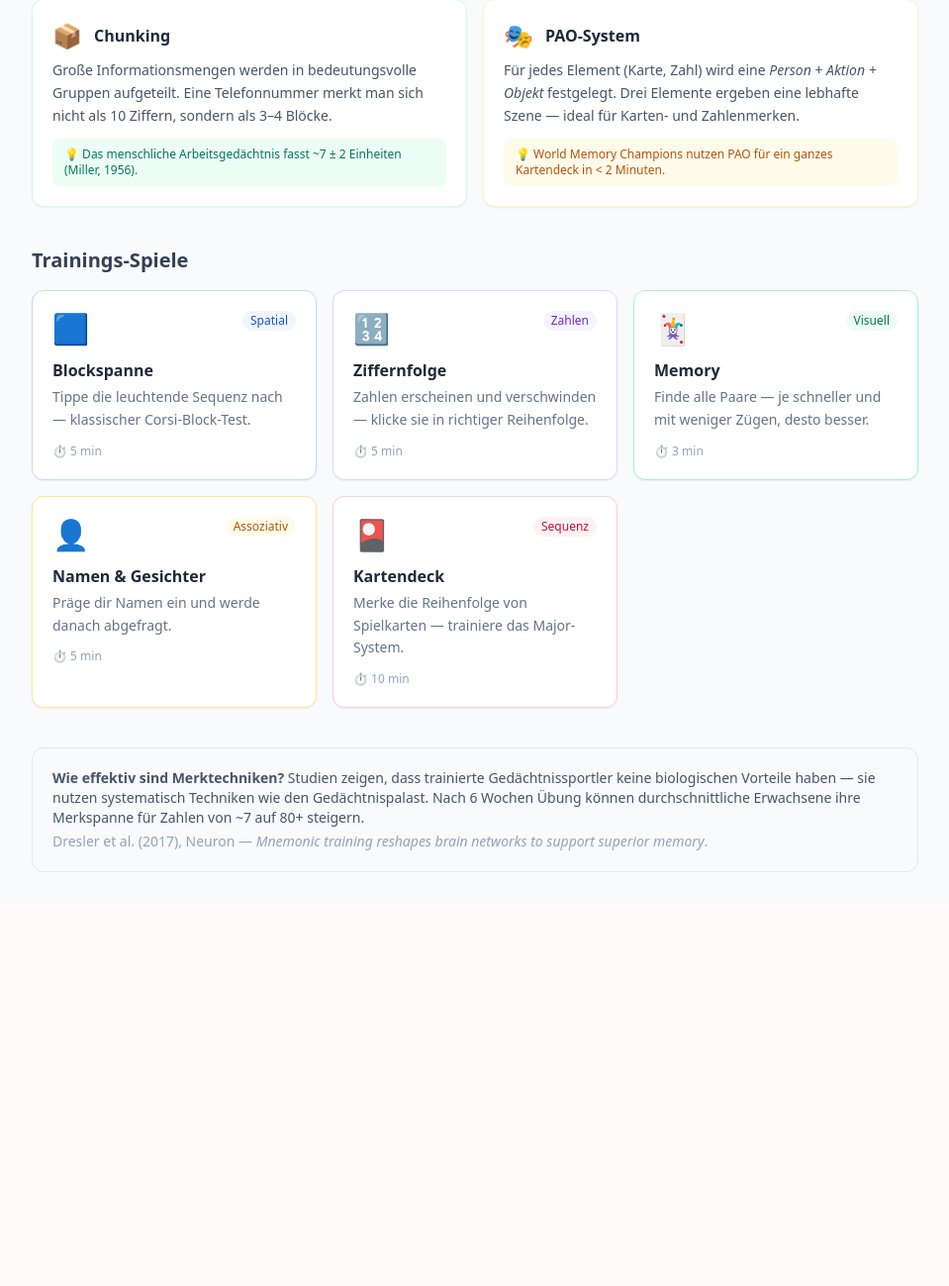
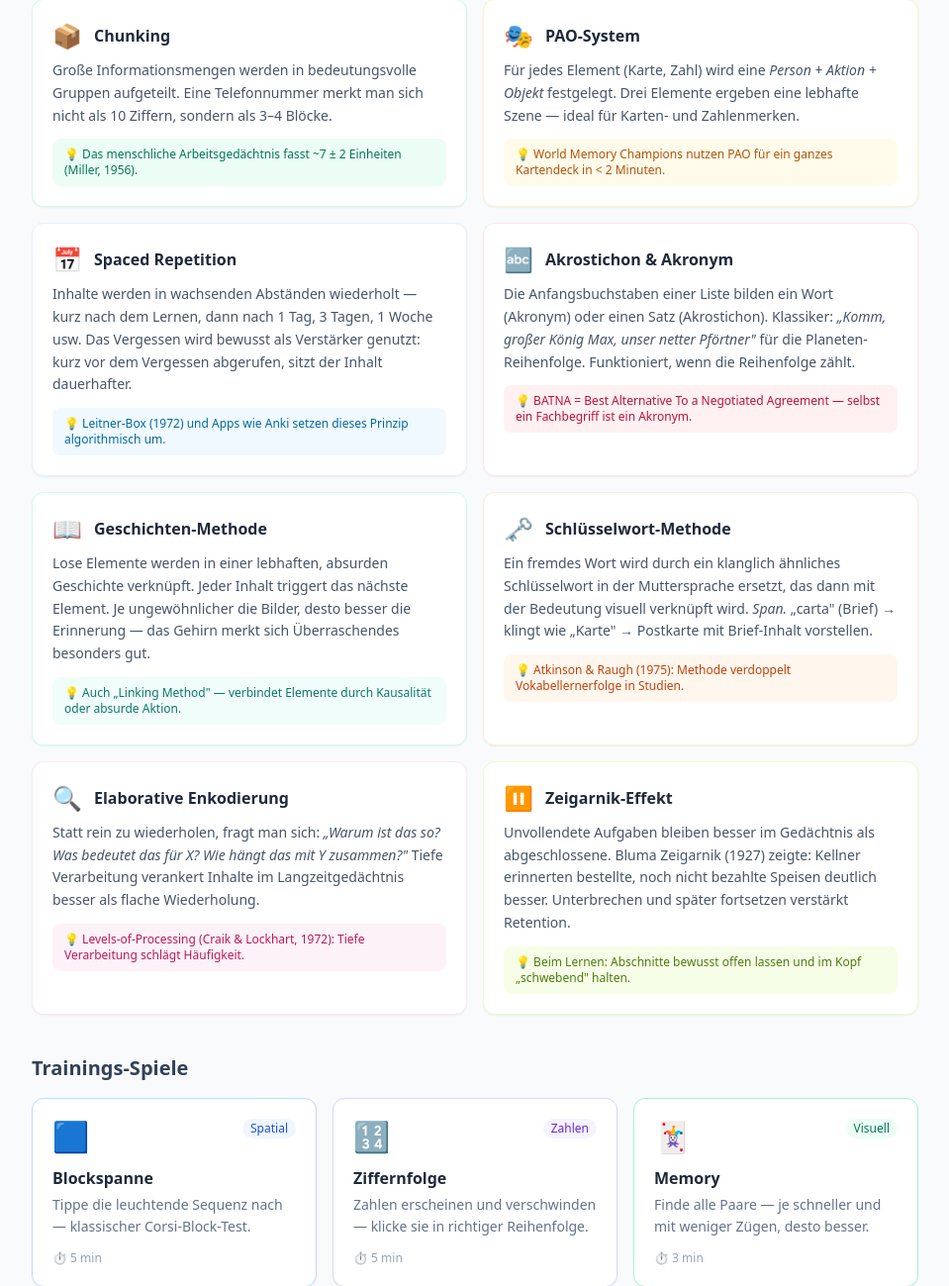
Before and after one commit to jyk24/spieltheorie, a FastAPI app: page /gedaechtnis in a window 1280 px wide. Shown: the part 470-1769 px from the top of the page at 99% size, without its empty margins (160-1119 px from the left). Before the commit the page ends 1351 px from the top, so only its background shows below. Run offline with FastAPI, Linux system fonts and the light colour scheme; some libraries are stand-ins or nearby versions.

Commit message:
feat: expand Gedaechtnis page with 6 additional technique cards
Adds Spaced Repetition, Akrostichon, Geschichten-Methode, Schluesselwort-
Methode, Elaborative Enkodierung, and Zeigarnik-Effekt — each with
scientific reference and practical tip. Grid now shows 10 techniques.

Co-Authored-By: Claude Sonnet 4.6 <noreply@anthropic.com>

```diff
--- a/app/templates/gedaechtnis.html
+++ b/app/templates/gedaechtnis.html
@@ -48,6 +48,60 @@
       <div class="mt-3 text-xs bg-amber-50 text-amber-700 rounded-lg px-3 py-2">💡 World Memory Champions nutzen PAO für ein ganzes Kartendeck in &lt; 2 Minuten.</div>
     </div>
 
+    <div class="bg-white rounded-xl border border-sky-100 p-5 shadow-sm">
+      <div class="flex items-center gap-3 mb-2">
+        <span class="text-2xl">📅</span>
+        <h3 class="font-bold text-slate-800">Spaced Repetition</h3>
+      </div>
+      <p class="text-sm text-slate-600 leading-relaxed">Inhalte werden in wachsenden Abständen wiederholt — kurz nach dem Lernen, dann nach 1 Tag, 3 Tagen, 1 Woche usw. Das Vergessen wird bewusst als Verstärker genutzt: kurz vor dem Vergessen abgerufen, sitzt der Inhalt dauerhafter.</p>
+      <div class="mt-3 text-xs bg-sky-50 text-sky-700 rounded-lg px-3 py-2">💡 Leitner-Box (1972) und Apps wie Anki setzen dieses Prinzip algorithmisch um.</div>
+    </div>
+
+    <div class="bg-white rounded-xl border border-rose-100 p-5 shadow-sm">
+      <div class="flex items-center gap-3 mb-2">
+        <span class="text-2xl">🔤</span>
+        <h3 class="font-bold text-slate-800">Akrostichon & Akronym</h3>
+      </div>
+      <p class="text-sm text-slate-600 leading-relaxed">Die Anfangsbuchstaben einer Liste bilden ein Wort (Akronym) oder einen Satz (Akrostichon). Klassiker: <em>„Komm, großer König Max, unser netter Pförtner"</em> für die Planeten-Reihenfolge. Funktioniert, wenn die Reihenfolge zählt.</p>
+      <div class="mt-3 text-xs bg-rose-50 text-rose-700 rounded-lg px-3 py-2">💡 BATNA = Best Alternative To a Negotiated Agreement — selbst ein Fachbegriff ist ein Akronym.</div>
+    </div>
+
+    <div class="bg-white rounded-xl border border-teal-100 p-5 shadow-sm">
+      <div class="flex items-center gap-3 mb-2">
+        <span class="text-2xl">📖</span>
+        <h3 class="font-bold text-slate-800">Geschichten-Methode</h3>
+      </div>
+      <p class="text-sm text-slate-600 leading-relaxed">Lose Elemente werden in einer lebhaften, absurden Geschichte verknüpft. Jeder Inhalt triggert das nächste Element. Je ungewöhnlicher die Bilder, desto besser die Erinnerung — das Gehirn merkt sich Überraschendes besonders gut.</p>
+      <div class="mt-3 text-xs bg-teal-50 text-teal-700 rounded-lg px-3 py-2">💡 Auch „Linking Method" — verbindet Elemente durch Kausalität oder absurde Aktion.</div>
+    </div>
+
+    <div class="bg-white rounded-xl border border-orange-100 p-5 shadow-sm">
+      <div class="flex items-center gap-3 mb-2">
+        <span class="text-2xl">🗝️</span>
+        <h3 class="font-bold text-slate-800">Schlüsselwort-Methode</h3>
+      </div>
+      <p class="text-sm text-slate-600 leading-relaxed">Ein fremdes Wort wird durch ein klanglich ähnliches Schlüsselwort in der Muttersprache ersetzt, das dann mit der Bedeutung visuell verknüpft wird. <em>Span.</em> „carta" (Brief) → klingt wie „Karte" → Postkarte mit Brief-Inhalt vorstellen.</p>
+      <div class="mt-3 text-xs bg-orange-50 text-orange-700 rounded-lg px-3 py-2">💡 Atkinson &amp; Raugh (1975): Methode verdoppelt Vokabellernerfolge in Studien.</div>
+    </div>
+
+    <div class="bg-white rounded-xl border border-pink-100 p-5 shadow-sm">
+      <div class="flex items-center gap-3 mb-2">
+        <span class="text-2xl">🔍</span>
+        <h3 class="font-bold text-slate-800">Elaborative Enkodierung</h3>
+      </div>
+      <p class="text-sm text-slate-600 leading-relaxed">Statt rein zu wiederholen, fragt man sich: <em>„Warum ist das so? Was bedeutet das für X? Wie hängt das mit Y zusammen?"</em> Tiefe Verarbeitung verankert Inhalte im Langzeitgedächtnis besser als flache Wiederholung.</p>
+      <div class="mt-3 text-xs bg-pink-50 text-pink-700 rounded-lg px-3 py-2">💡 Levels-of-Processing (Craik &amp; Lockhart, 1972): Tiefe Verarbeitung schlägt Häufigkeit.</div>
+    </div>
+
+    <div class="bg-white rounded-xl border border-lime-100 p-5 shadow-sm">
+      <div class="flex items-center gap-3 mb-2">
+        <span class="text-2xl">⏸️</span>
+        <h3 class="font-bold text-slate-800">Zeigarnik-Effekt</h3>
+      </div>
+      <p class="text-sm text-slate-600 leading-relaxed">Unvollendete Aufgaben bleiben besser im Gedächtnis als abgeschlossene. Bluma Zeigarnik (1927) zeigte: Kellner erinnerten bestellte, noch nicht bezahlte Speisen deutlich besser. Unterbrechen und später fortsetzen verstärkt Retention.</p>
+      <div class="mt-3 text-xs bg-lime-50 text-lime-700 rounded-lg px-3 py-2">💡 Beim Lernen: Abschnitte bewusst offen lassen und im Kopf „schwebend" halten.</div>
+    </div>
+
   </div>
 
   <!-- Spiele -->
```
